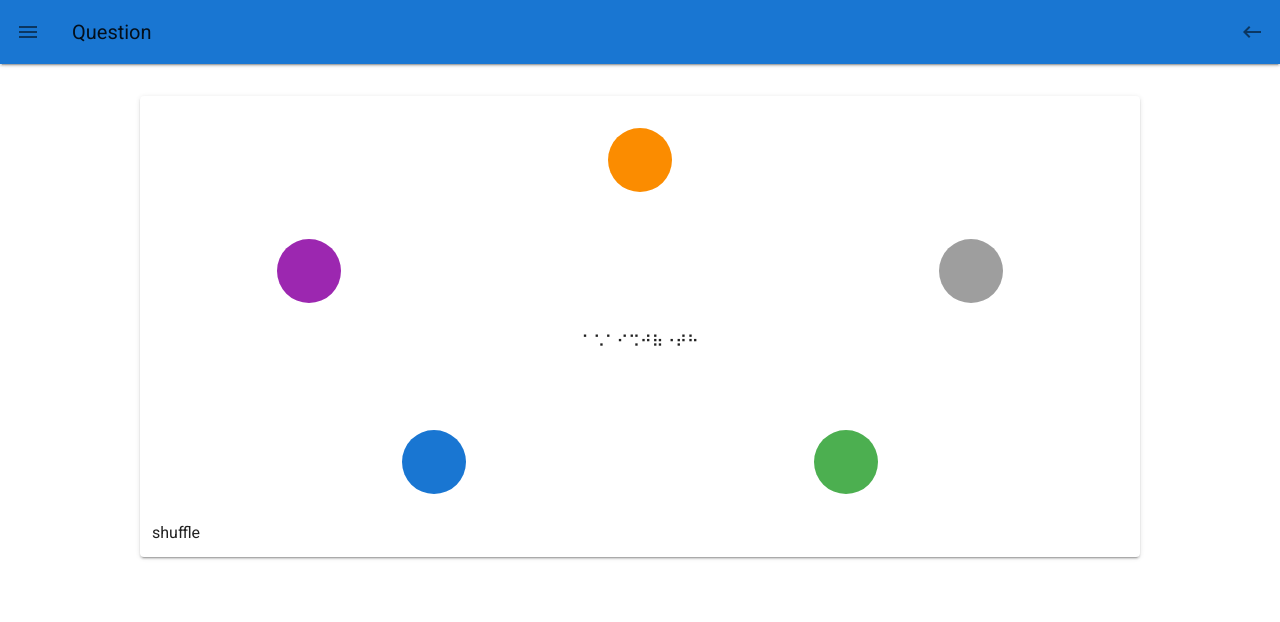
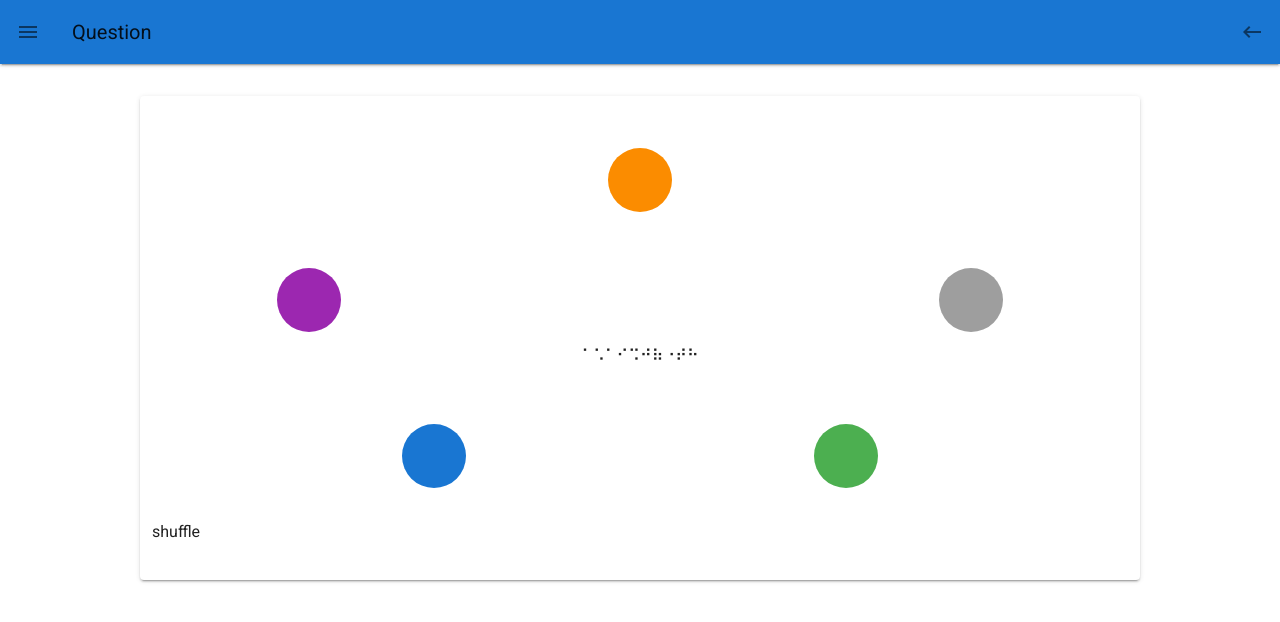
Before and after one commit to R-Otsuka/mystery_land, a Vue app in the folder client/: page /sample/1 in a window 1280 px wide. Shown: the top 622 px of the page. Built offline with nearby package versions, Linux system fonts and the light colour scheme.

Commit message:
ボールサイズをdisplay幅に合わせて調整

```diff
--- a/client/src/views/sample_list/sample1.vue
+++ b/client/src/views/sample_list/sample1.vue
@@ -1,78 +1,70 @@
 <template>
 <!--  v-contentタグはサイドバー表示の際にpadding-leftの自動追加機能あり??-->
-<!--  <v-content class="py-10">-->
   <v-container>
-    <div class="mx-auto text-center py-5">
-      <transition>
-        <span class="rounded-circle d-inline-flex"
+    <div class="mx-auto text-center py-5 circle-top">
+      <transition name="bounce">
+        <div class="rounded-circle mx-auto"
               :class=items[0].color
               @click="hide(0)"
               v-show="items[0].visibility"
-              :style="{opacity: items[0].visibility ? 1 : 0}"
         >
-        </span>
+        </div>
       </transition>
     </div>
 <!--      start,center,など設定によりseparateを変えられる(公式参照)-->
-    <v-row justify="space-around" class="py-5">
+    <v-row justify="space-around" class="py-5 circle-center">
       <v-col cols="3" class="text-sm-left">
-        <transition>
-          <span class="rounded-circle d-inline-flex"
+        <transition name="bounce">
+          <div class="rounded-circle"
                 v-bind:class=items[1].color
                 @click="hide(1)"
                 v-show="items[1].visibility"
-                :style="{opacity: items[1].visibility ? 1 : 0}"
           >
-          </span>
+          </div>
         </transition>
       </v-col>
-      <v-col cols="3" class="text-sm-right">
-        <transition>
-          <span class="rounded-circle d-inline-flex"
+      <v-col cols="3" class="text-right">
+        <transition name="bounce">
+          <div class="rounded-circle float-right"
                 v-bind:class=items[2].color
                 @click="hide(2)"
                 v-show="items[2].visibility"
-                :style="{opacity: items[2].visibility ? 1 : 0}"
           >
-          </span>
+          </div>
         </transition>
       </v-col>
     </v-row>
     <p class="mx-auto text-center pb-10" style="width: 200px;">⠁⠡⠁⠊⠩⠚⠷⠐⠞⠓</p>
-    <v-row justify="center" class="py-5">
+    <v-row justify="center" class="circle-bottom">
       <v-col cols="3" class="text-sm-left">
-        <transition>
-          <span class="rounded-circle d-inline-flex"
+        <transition name="bounce">
+          <div
+                class="rounded-circle"
                 v-bind:class=items[3].color
                 @click="hide(3)"
                 v-show="items[3].visibility"
-                :style="{opacity: items[3].visibility ? 1 : 0}"
-          >
-          </span>
+          ></div>
         </transition>
       </v-col>
-      <v-col cols="3" class="text-sm-right">
-        <transition>
-          <span class="rounded-circle d-inline-flex"
+      <v-col cols="3" class="text-right">
+        <transition name="bounce">
+          <div class="rounded-circle float-right"
                 v-bind:class=items[4].color
                 @click="hide(4)"
                 v-show="items[4].visibility"
-                :style="{opacity: items[4].visibility ? 1 : 0}"
           >
-          </span>
+          </div>
         </transition>
       </v-col>
     </v-row>
-    <button @click="listShuffle">shuffle</button>
+    <button @click="listShuffle">shuffle</button><br>
     <br>
   </v-container>
-<!--  </v-content>-->
 </template>
 <script>
 import _ from 'lodash';
 export default {
   data:()=> ({
-    setfunc:false,
     items:[
       {id:0,color:'warning',visibility:true},
       {id:1,color:'purple',visibility:true},
@@ -95,20 +87,76 @@ export default {
 }
 </script>
 <style>
+
 .rounded-circle {
   border-radius: 50%;
-  width: 64px;
-  height: 64px;
+  width: 40px;
+  height: 40px;
   background: #000;
 }
-.v-leave-active{
-  transition: opacity 1s;
+.circle-top {
+  height:50px;
+  margin:10px;
 }
-.v-enter,
-.v-leave-to {
-  opacity: 0;
+.circle-center {
+  height: 60px;
+  margin: 10px;
 }
-@keyframes v-in {
+.circle-bottom {
+  height: 60px;
+  margin: 10px;
+}
+
+@media screen and (min-width:480px) {
+  /*画面サイズが480pxからはここを読み込む*/
+  .rounded-circle {
+    border-radius: 50%;
+    width: 50px;
+    height: 50px;
+    background: #000;
+  }
+  .circle-top {
+    height:80px;
+    margin:20px;
+  }
+  .circle-center {
+    height: 90px;
+    margin: 20px;
+  }
+  .circle-bottom {
+    height: 90px;
+    margin:20px;
+  }
+}
+@media screen and (min-width:1024px) {
+   /*画面サイズが1024pxからはここを読み込む */
+  .rounded-circle {
+    border-radius: 50%;
+    width: 64px;
+    height: 64px;
+    background: #000;
+  }
+  .circle-top {
+    height:100px;
+    margin:20px;
+  }
+  .circle-center {
+    height: 120px;
+    margin: 20px;
+  }
+  .circle-bottom {
+    height: 120px;
+    margin:20px;
+  }
+}
+
+.bounce-enter-active {
+  animation: bounce-in 1s;
+}
+.bounce-leave-active {
+  animation: bounce-in 1s reverse;
+}
+@keyframes bounce-in {
   0% {
     transform: scale(0);
   }
@@ -119,15 +167,4 @@ export default {
     transform: scale(1);
   }
 }
-@keyframes v-out {
-  0% {
-    transform: scale(1);
-  }
-  50% {
-    transform: scale(1.5);
-  }
-  100% {
-    transform: scale(0);
-  }
-}
 </style>
--- a/client/src/views/sample_list/sample2.vue
+++ b/client/src/views/sample_list/sample2.vue
@@ -1,9 +1,79 @@
 <template>
-  <div>tes2</div>
+  <div id="app">
+    <button @click="toggleBtn">表示／非表示ボタン</button>
+    <transition name="simple">
+      <p v-show="show" style="width:150px;height:150px;background-color:green">本日は晴天なり</p>
+    </transition>
+    <button @click="count++">+ju</button>
+    <transition name="datachange">
+      <div :key="count">{{ count }}</div>
+    </transition>
+    <button @click="order=!order">切り替え</button>
+    <transition-group name="group" tag="ul" class="list">
+      <li v-for="item in sortedList" v-bind:key="item.id">
+        {{ item.name }} {{ item.price }}円
+      </li>
+    </transition-group>
+    <button @click="change=!change">切り替え</button>
+    <transition name="hook" v-on:enter="enter" v-on:after-enter="afterEnter">
+      <div v-if="change">example</div>
+    </transition>
+  </div>
 </template>
 
 <script>
+import _ from 'lodash';
 export default {
-
+  data:()=> ({
+    show: true,
+    change:true,
+    order: false,
+    count: 0,
+    list:[
+      {id:1,name:'りんご',price:100},
+      {id:2,name:'ばなな',price:200},
+      {id:3,name:'いちご',price:300}
+    ]
+  }),
+  methods: {
+    toggleBtn: function () {
+      this.show = !this.show
+    },
+    enter:function(done){
+      console.log('enter')
+      setTimeout(done,1000)
+    },
+    afterEnter:function(){
+      console.log('afterEnter')
+    }
+  },
+  computed:{
+    sortedList:function(){
+      return _.orderBy(this.list,'price',this.order ? 'desc':'asc')
+    }
+  }
 }
 </script>
+<style>
+.simple-enter-active,.simple-leave-active {
+  transition:opacity 1s;
+}
+
+.simple-enter,.simple-leave-to {
+  opacity:0;
+}
+.datachange-enter-active,.datachange-leave-active {
+  transition:opacity 1s;
+}
+.datachange-leave-active{
+  position:absolute;
+}
+.datachange-enter,.datachange-leave-to{
+  opacity:0;
+}
+.group-move{
+  transition:transform 1s;
+}
+
+
+</style>
```
Also changed, not shown: 1 other file (tests, documents, lock files or other folders).
